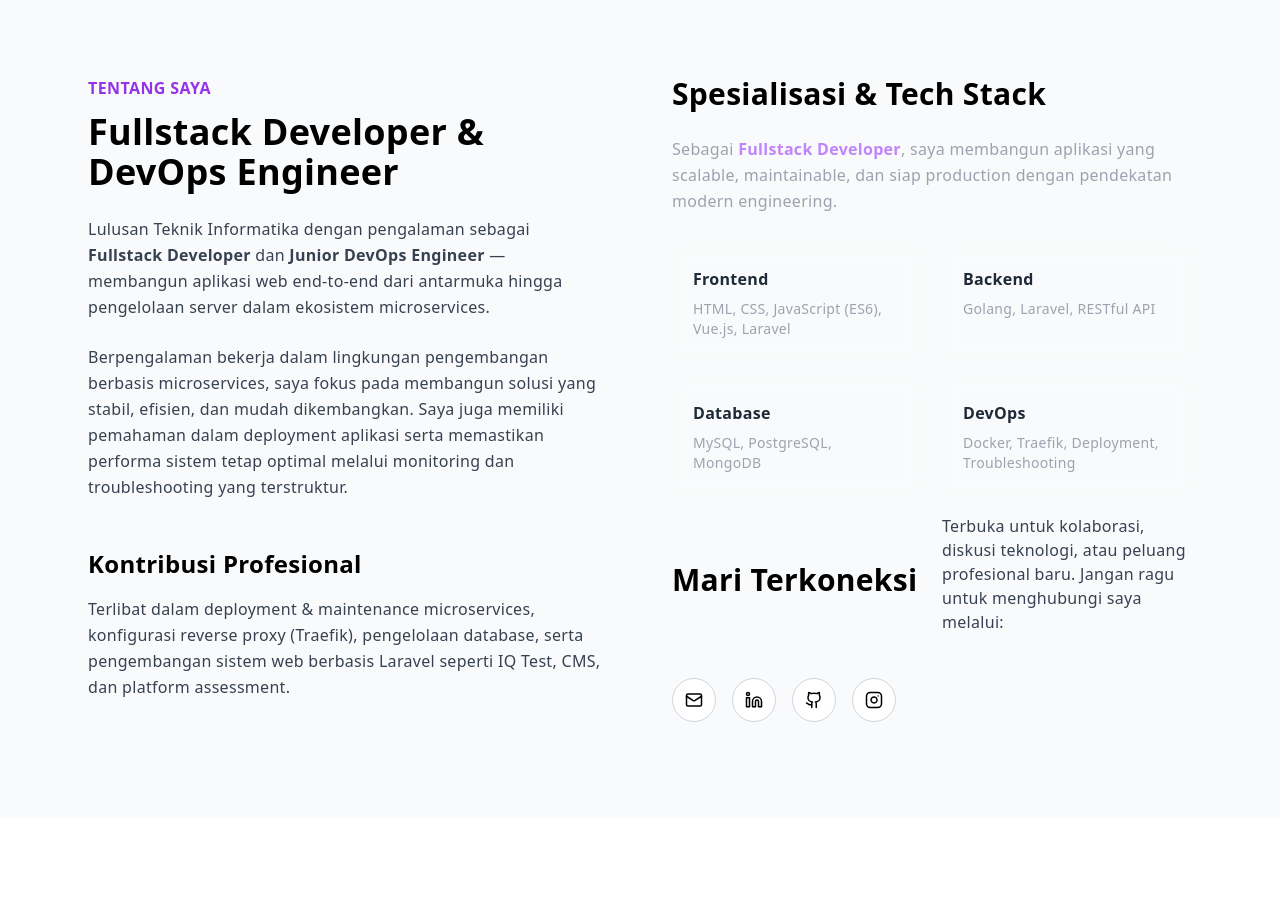
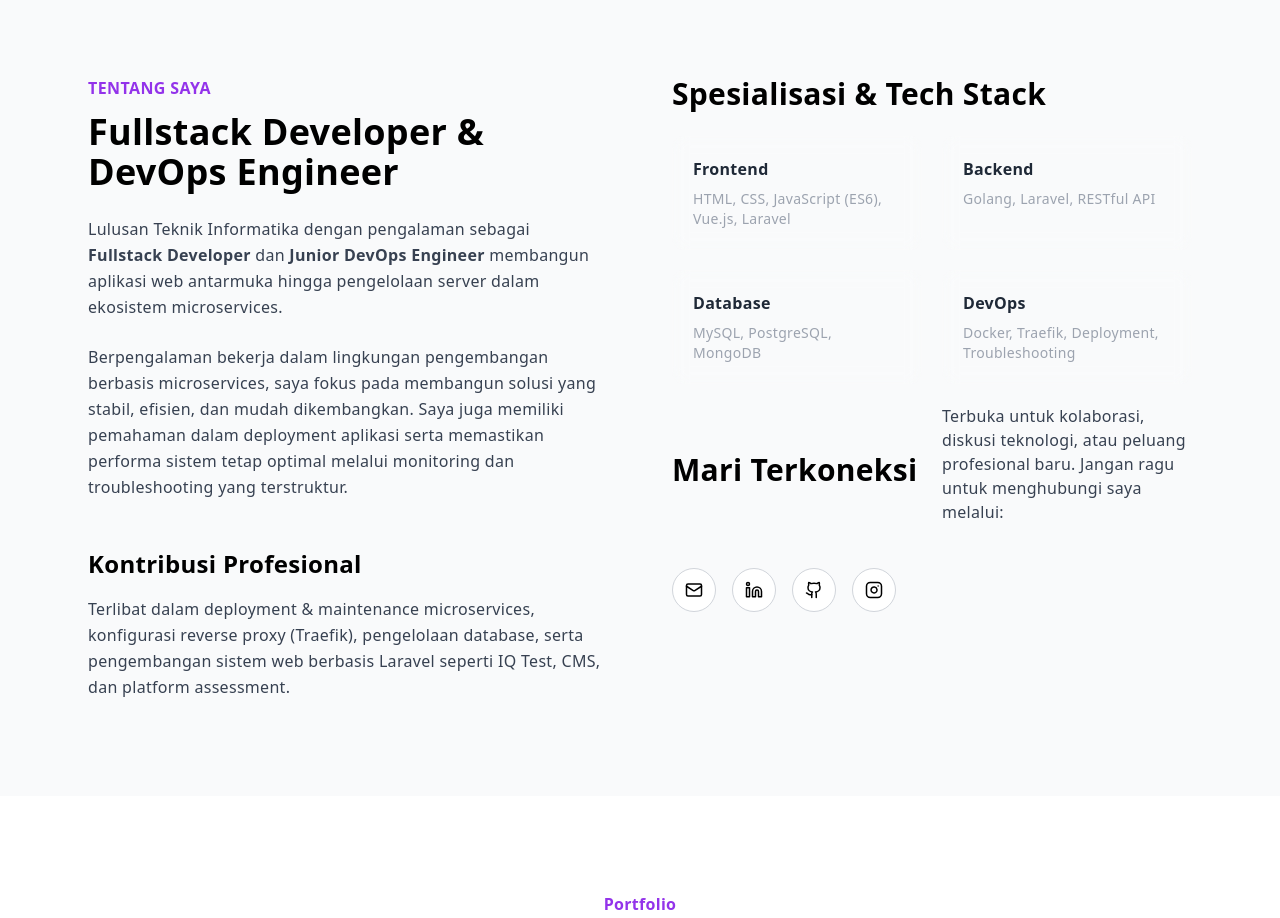
Before and after one commit to DaffaAudyaPramana/portfolio-dapa, a Next.js app: page / in a window 1280 px wide. Shown: the part 820-1738 px from the top of the page. Built offline with nearby package versions, Linux system fonts and the light colour scheme.

Commit message:
last update about

```diff
--- a/sections/About.tsx
+++ b/sections/About.tsx
@@ -25,8 +25,8 @@ export default function About() {
 <p className="text-gray-700 leading-relaxed mb-6">
     Lulusan Teknik Informatika dengan pengalaman sebagai{" "}
     <strong>Fullstack Developer</strong> dan{" "}
-    <strong>Junior DevOps Engineer</strong> — membangun aplikasi web
-    end-to-end dari antarmuka hingga pengelolaan server dalam ekosistem
+    <strong>Junior DevOps Engineer</strong> membangun aplikasi web
+    antarmuka hingga pengelolaan server dalam ekosistem
     microservices.
 </p>
 
@@ -56,12 +56,6 @@ export default function About() {
   <h3 className="text-3xl font-bold mb-6 text-black">
     Spesialisasi & Tech Stack
   </h3>
-
-  <p className="text-gray-400 leading-relaxed mb-8 max-w-xl">
-    Sebagai <span className="text-purple-400 font-semibold">Fullstack Developer</span>,
-    saya membangun aplikasi yang scalable, maintainable, dan siap production
-    dengan pendekatan modern engineering.
-  </p>
 
   {/* GRID */}
   <div className="grid sm:grid-cols-2 gap-5">
```
